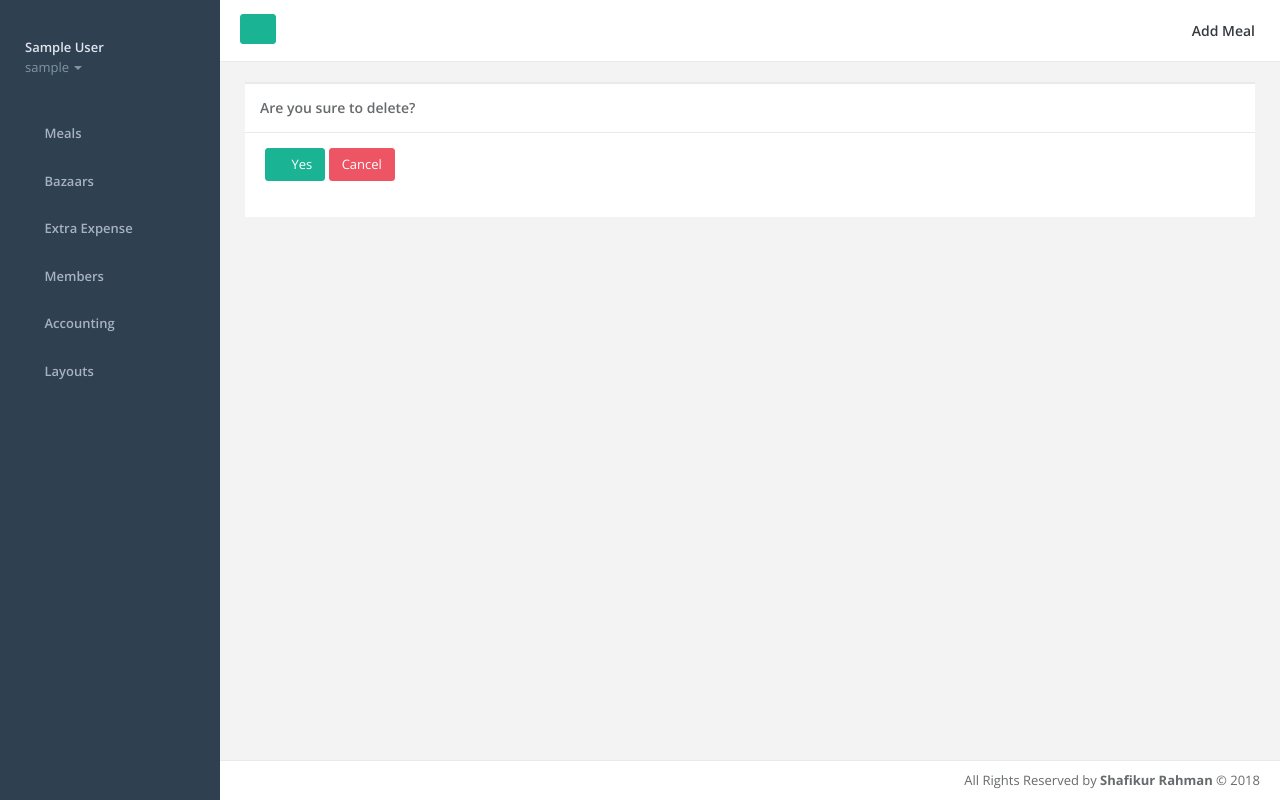
After one commit to shafikshaon/meal_hisab, a Django app: page /meals/delete/1 in a window 1280 px wide. The commit adds this page. Run offline with Django 3.2, Linux system fonts and the light colour scheme; a user stored in the database is signed in; tables that the repository leaves empty hold one stand-in row (values such as "Sample post"); some libraries are stand-ins or nearby versions; some web fonts are replaced.

Commit message:
meals delete implemented

```diff
--- a/meals/urls.py
+++ b/meals/urls.py
@@ -1,11 +1,12 @@
 from django.urls import path
 from django.views.generic import TemplateView
 
-from meals.views import MealListView, MealCreateView, MealUpdateView
+from meals.views import MealListView, MealCreateView, MealUpdateView, MealDeleteView
 
 urlpatterns = [
     path('add/', MealCreateView.as_view(), name='meal-add'),
     path('update/<pk>', MealUpdateView.as_view(), name="meal-update"),
+    path('delete/<pk>', MealDeleteView.as_view(), name="meal-delete"),
     path('list/', MealListView.as_view(), name='meal-list'),
     path('warning/', TemplateView.as_view(template_name='meals/warning.html'), name='meal-warning'),
 ]
--- a/meals/views.py
+++ b/meals/views.py
@@ -3,8 +3,8 @@ import datetime
 from django.contrib import messages
 from django.contrib.auth.mixins import LoginRequiredMixin
 from django.http import HttpResponseRedirect
-from django.urls import reverse
-from django.views.generic import ListView, CreateView, UpdateView
+from django.urls import reverse, reverse_lazy
+from django.views.generic import ListView, CreateView, UpdateView, DeleteView
 
 from meals.forms import AddMealForm, UpdateMealForm
 from meals.models import Meal
@@ -44,6 +44,13 @@ class MealUpdateView(LoginRequiredMixin, UpdateView):
         return HttpResponseRedirect(reverse('meal-update', kwargs={'pk': meal.pk}))
 
 
+class MealDeleteView(LoginRequiredMixin, DeleteView):
+    template_name = 'meals/delete.html'
+    model = Meal
+    login_url = '/accounts/login/'
+    success_url = reverse_lazy('meal-list')
+
+
 class MealListView(LoginRequiredMixin, ListView):
     template_name = 'meals/list.html'
     login_url = '/accounts/login/'
@@ -54,6 +61,6 @@ class MealListView(LoginRequiredMixin, ListView):
         context = super().get_context_data(**kwargs)
         context['object_list'] = Meal.objects \
             .select_related('user') \
-            .filter(user_id=self.request.user.pk, meal_date__month=current_month) \
+            .filter(user_id=self.request.user.pk, meal_date__month=current_month, is_deleted=False) \
             .order_by('meal_date')
         return context
--- /dev/null
+++ b/templates/meals/delete.html
@@ -0,0 +1,30 @@
+{% extends 'base.html' %}
+{% block title %}Add Meal{% endblock %}
+{% block content %}
+    <div class="wrapper wrapper-content">
+        <div class="row">
+            <div class="col-lg-12">
+                <div class="ibox ">
+                    <div class="ibox-title">
+                        <h5>Are you sure to delete?</h5>
+                    </div>
+                    <div class="ibox-content table-responsive">
+
+                        <form method="post" class="form-horizontal" novalidate>
+                            {% csrf_token %}
+                            <div class="form-group">
+                                <button class="btn btn-primary" type="submit"><i class="fa fa-trash-o"
+                                                                                 aria-hidden="true"></i> Yes
+                                </button>
+
+                                <a class="btn btn-danger" href="{% url 'meal-list' %}"> Cancel
+                                </a>
+                            </div>
+                        </form>
+                    </div>
+                </div>
+            </div>
+        </div>
+
+    </div>
+{% endblock %}
--- a/templates/meals/list.html
+++ b/templates/meals/list.html
@@ -40,6 +40,12 @@
                                                title="View">
                                                 <i class="fa fa-pencil" aria-hidden="true"></i>
                                             </a>
+
+                                            <a href="{% url 'meal-delete' meal.id %}" data-toggle="tooltip"
+                                               data-placement="top"
+                                               title="Delete">
+                                                <i class="fa fa-trash-o" aria-hidden="true"></i>
+                                            </a>
                                         </td>
                                     </tr>
                                 {% endfor %}
```
